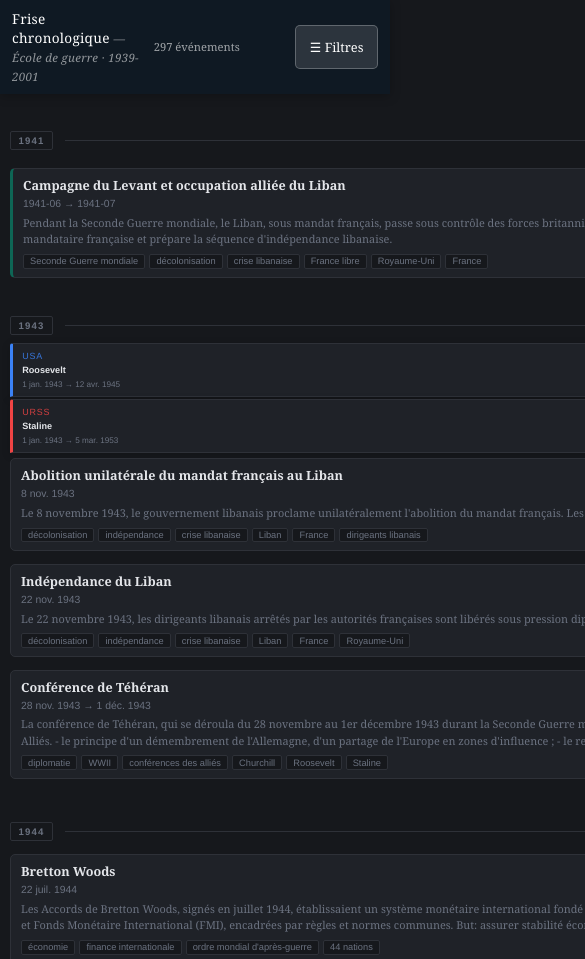
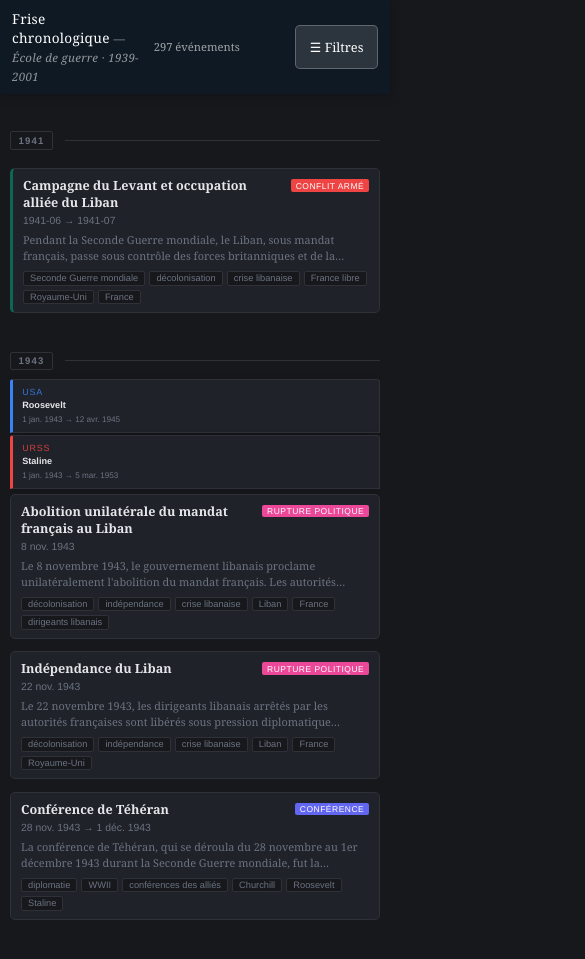
Before and after one commit to NatGu5171/timeline-public, a plain HTML site: page index.html in a window 390 px wide. Shown: the top 959 px of the page, 585 px wide, since content can reach past the window. Drawn offline with Linux system fonts and the light colour scheme.

Commit message:
Contraindre les cards au viewport mobile

```diff
--- a/index.html
+++ b/index.html
@@ -1018,10 +1018,17 @@
         height: auto;
         min-height: 100vh;
         overflow-y: auto;
+        overflow-x: hidden;
+        width: 100%;
       }
 
       /* App container: no inner scroll */
-      .app { overflow: visible; flex: none; }
+      .app {
+        display: block;
+        overflow: visible;
+        width: 100%;
+        max-width: 100vw;
+      }
 
       /* Header: sticky + wraps on small screens */
       header {
@@ -1149,10 +1156,25 @@
       .timeline-main {
         overflow-y: visible;
         padding: 0.6rem 0.65rem 3rem;
-        flex: none;
+        width: 100%;
+        max-width: 100vw;
+        min-width: 0;
+      }
+
+      .timeline-inner {
+        width: 100%;
+        max-width: 100%;
+        min-width: 0;
+        margin: 0;
+        overflow: hidden;
       }
 
       /* Year label: remove desktop negative-offset positioning */
+      .year-sep {
+        width: 100%;
+        min-width: 0;
+      }
+
       .year-label {
         left: 0;
         margin-right: 0;
@@ -1169,6 +1191,8 @@
         flex-direction: column;
         gap: 0.3rem;
         padding: 0.15rem 0 0.35rem;
+        width: 100%;
+        min-width: 0;
       }
 
       .tl-col-left,
@@ -1177,6 +1201,7 @@
         border: none !important;
         padding: 0 !important;
         width: 100%;
+        min-width: 0;
       }
 
       /* Hide year-row empty placeholders */
@@ -1189,19 +1214,46 @@
       .tl-band-lane:not(:has(.tl-band.mandate-card)) { display: none; }
 
       /* Mandate start cards: full width */
-      .tl-band.mandate-card { width: 100%; }
+      .tl-band.mandate-card {
+        width: 100%;
+        max-width: 100%;
+        min-width: 0;
+      }
 
       /* ── Event cards: ~85% of desktop sizes ── */
       .event-card {
+        width: 100%;
+        max-width: 100%;
+        min-width: 0;
         padding: 0.5rem 0.6rem;
         margin-bottom: 0.3rem;
       }
 
-      .card-title { font-size: 0.79rem; }
+      .card-top,
+      .card-title,
+      .card-date,
+      .card-desc,
+      .card-tags {
+        max-width: 100%;
+        min-width: 0;
+      }
+
+      .card-title {
+        font-size: 0.79rem;
+        overflow-wrap: anywhere;
+      }
       .card-date  { font-size: 0.65rem; }
-      .card-desc  { font-size: 0.68rem; }
+      .card-desc  {
+        font-size: 0.68rem;
+        overflow-wrap: anywhere;
+      }
       .card-badge { font-size: 0.53rem; padding: 0.08rem 0.3rem; }
-      .tag        { font-size: 0.58rem; }
+      .tag {
+        max-width: 100%;
+        font-size: 0.58rem;
+        white-space: normal;
+        overflow-wrap: anywhere;
+      }
 
       .band-leader { font-size: 0.57rem; }
       .band-date   { font-size: 0.51rem; }
```
Also changed, not shown: timeline-public.html (+58 -6 lines).
